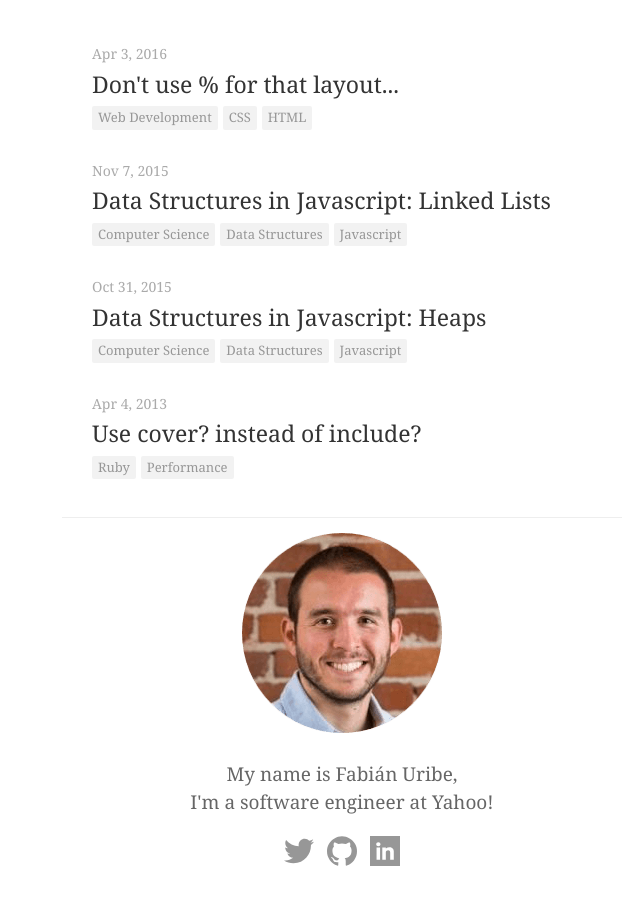
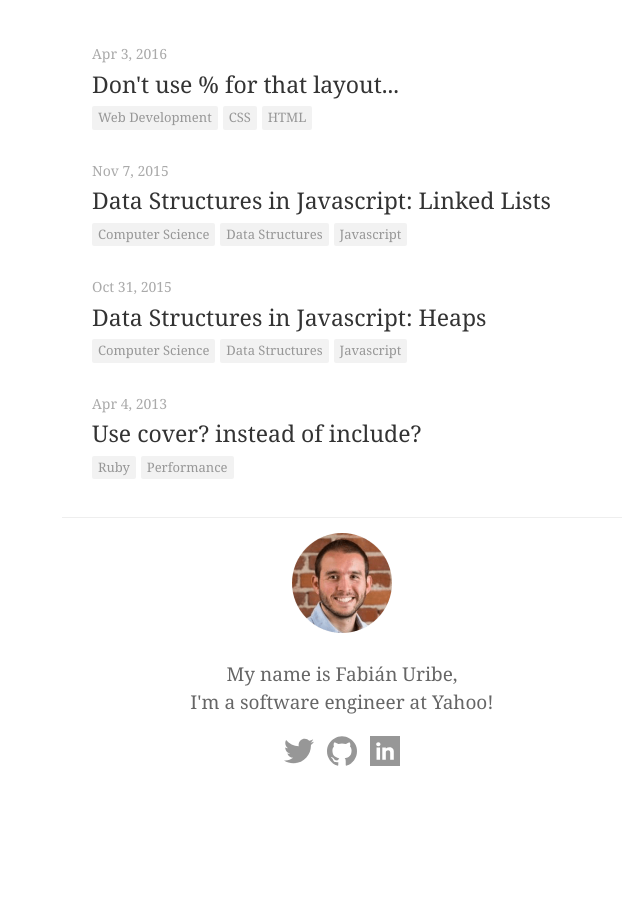
Before and after one commit to fabianuribe/fabianuribe.github.io, a Jekyll site: the page built from index.html, in a window 1280 px wide. Shown: the whole page, without its empty margins (298-938 px from the left). Built offline with Jekyll 4.4.1, drawn with Linux system fonts in a browser that asks for light colours.

Commit message:
Update avatar size

```diff
--- a/_layouts/default.html
+++ b/_layouts/default.html
@@ -41,7 +41,7 @@
 
         <div class="footer">
             <div class="contact">
-                <img class='avatar' src="/assets/images/fab.png" alt="Fabián Uribe">
+                <img class='avatar' width="100" height="100" src="/assets/images/fab.png" alt="Fabián Uribe">
             </div>
             <div class="contact">
                 <p>
```
